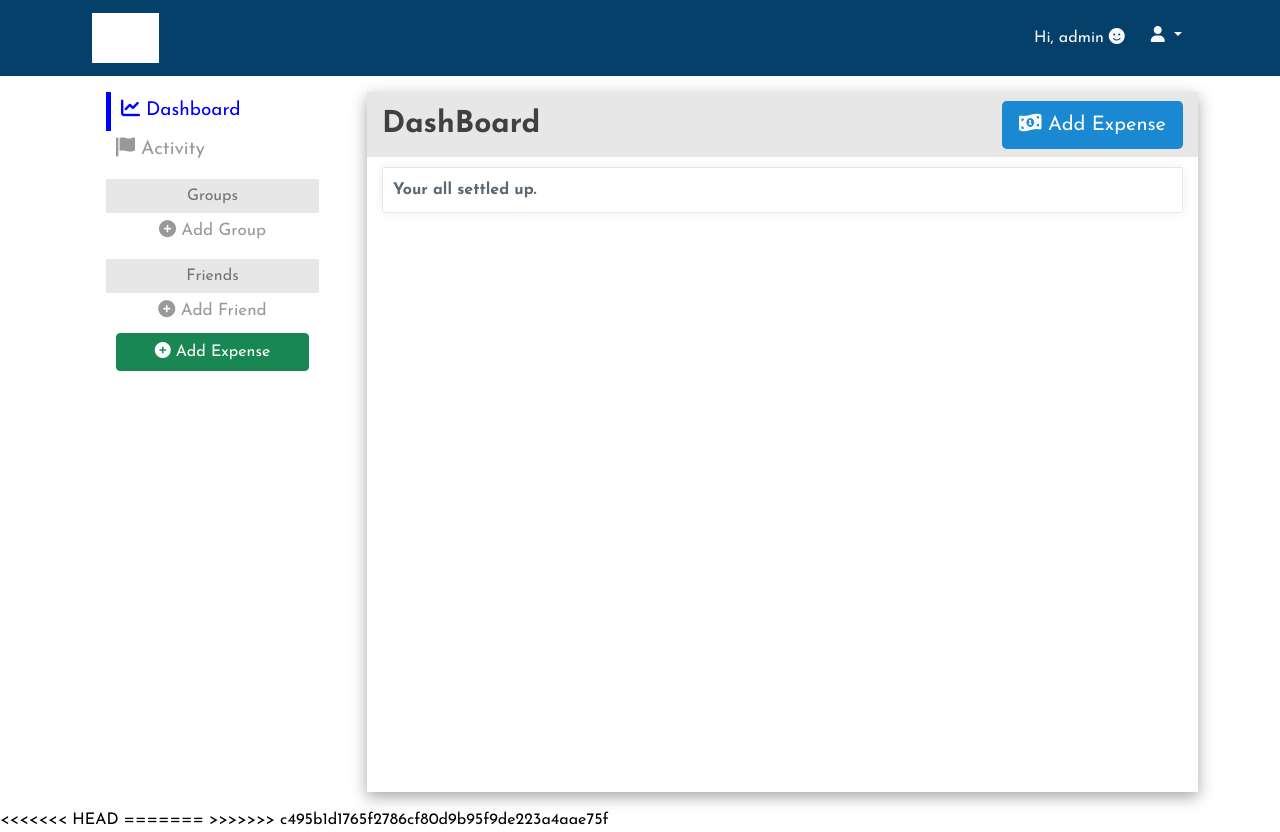
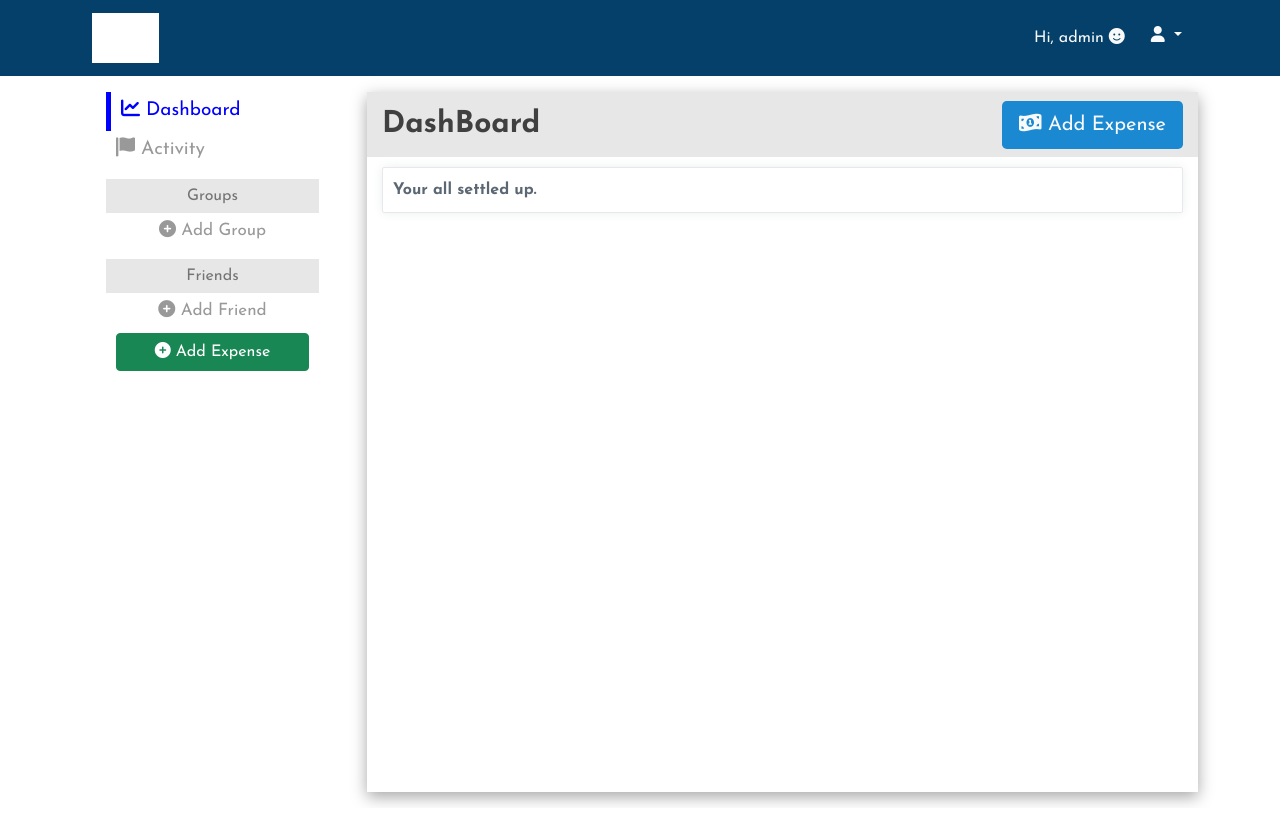
Before and after one commit to Parth971/ET, a Django app: page /dashboard/ in a window 1280 px wide. After the commit the page ends 805 px from the top, so only its background shows below. Run offline with Django 4.2, Linux system fonts and the light colour scheme; a user stored in the database is signed in; data comes from the database, SQL or seed files in the repository; both versions use the stored data as it was after the commit; some libraries are stand-ins or nearby versions; grey boxes are pictures that could not be loaded.

Commit message:
After merge bugs solved

```diff
--- a/Final Project Code/templates/base.html
+++ b/Final Project Code/templates/base.html
@@ -267,11 +267,8 @@
 
   <!-- Custom JS  -->
   <script src="{% static 'js/jquery-3.6.0.js' %}"></script>
-<<<<<<< HEAD
   <script src="https://unpkg.com/aos@2.3.1/dist/aos.js"></script>
   <script>AOS.init();</script>
-=======
->>>>>>> c495b1d1765f2786cf80d9b95f9de223a4aae75f
   {% block js %}
   {% endblock js %}
 </body>
--- a/Final Project Code/templates/home/home.html
+++ b/Final Project Code/templates/home/home.html
@@ -65,9 +65,9 @@
                 <section class="">
                   <p class="d-flex justify-content-center align-items-center">
                     <span class="me-3">Register for free</span>
-                    <button type="button" class="btn btn-outline-light btn-rounded">
-                      Sign up!
-                    </button>
+                    <button type="button" class="btn btn-outline-light" data-bs-toggle="modal" data-bs-target="#signup_modal">
+                        Sign up!
+                      </button>
                   </p>
                 </section>
                 <!-- Section: CTA -->
```
Also changed, not shown: requirements.txt (added, +12 -0 lines), Final Project Code/db.sqlite3.
